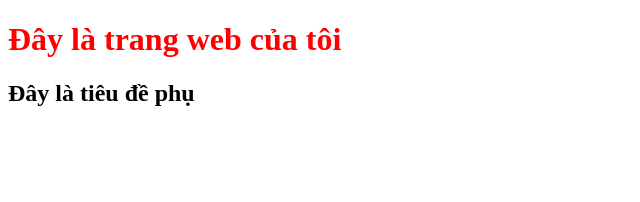
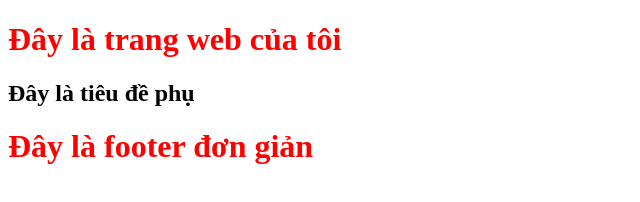
Before and after one commit to lephathien/website-ban-hang, a plain HTML site: page index.html in a window 1280 px wide. Shown: the whole page, without its empty margins (0-640 px from the left). Drawn offline with Linux system fonts and the light colour scheme.

Commit message:
feat: add a footer section

```diff
--- a/index.html
+++ b/index.html
@@ -9,6 +9,7 @@
 <body>
     <h1>Đây là trang web của tôi</h1>
     <h2>Đây là tiêu đề phụ</h2>
+    <h1>Đây là footer đơn giản</h1>
     <script src="main.js"></script>
 </body>
 </html>
```
